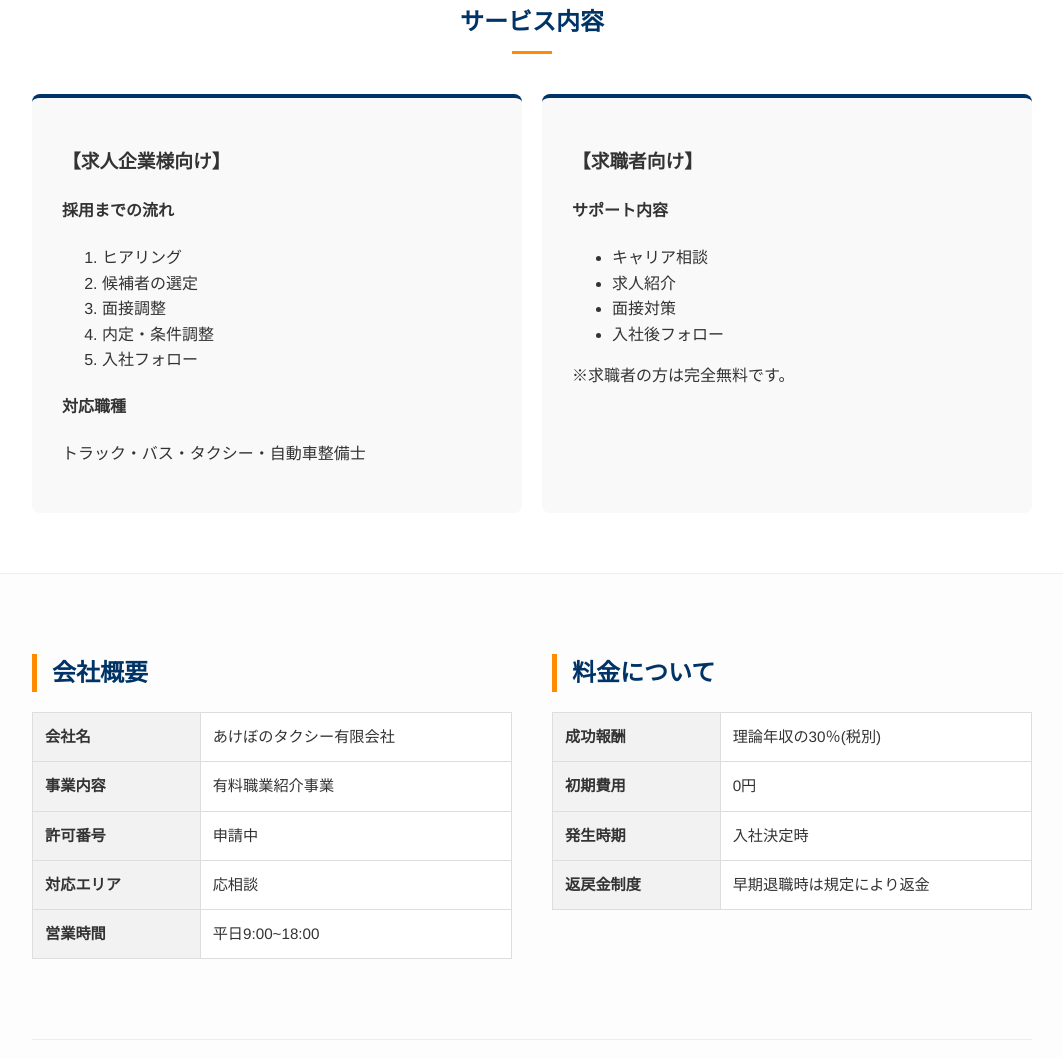
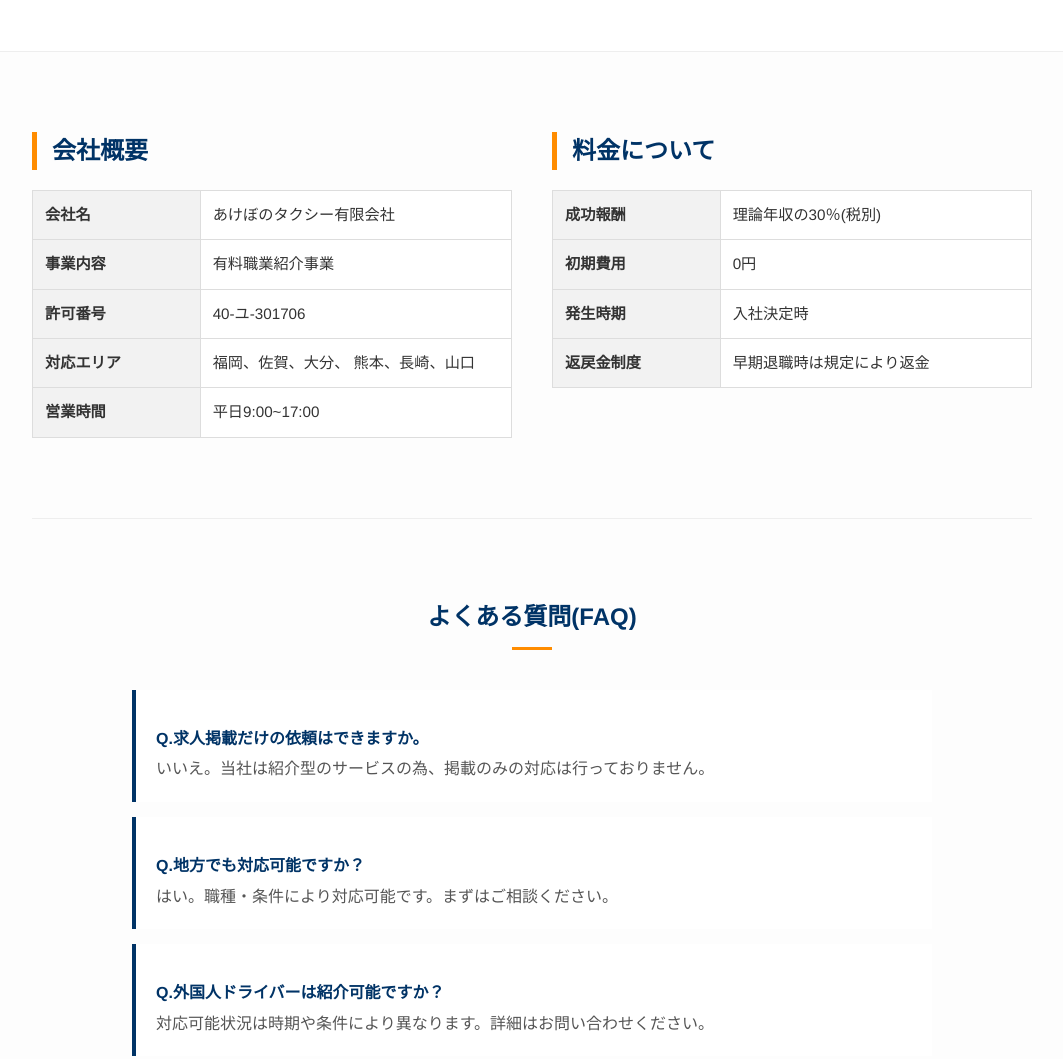
Before and after one commit to Kobachi58/kobachi.github.io, a plain HTML site: page index.html in a window 1280 px wide. Shown: the part 1655-2714 px from the top of the page, without its empty margins (108-1171 px from the left). Drawn offline with Linux system fonts and the light colour scheme.

Commit message:
Add files via upload

```diff
--- a/index.html
+++ b/index.html
@@ -23,7 +23,7 @@
     </header>
 
     <div class="top-visual-container">
-        <img src="IMG_9267.jpg" alt="メインビジュアル" class="main-img">
+        <img src="topImage.jpg" alt="メインビジュアル" class="main-img">
         <div class="overlay-wrapper floating-text">
             <div class="overlay-text">AKEBONO</div>
             <div class="overlay-subtext">Nexus</div>
@@ -119,15 +119,16 @@
                             </tr>
                             <tr>
                                 <th>許可番号</th>
-                                <td>申請中</td>
+                                <td>40-ユ-301706</td>
                             </tr>
                             <tr>
                                 <th>対応エリア</th>
-                                <td>応相談</td>
+                                <td>福岡、佐賀、大分、
+                                    熊本、長崎、山口</td>
                             </tr>
                             <tr>
                                 <th>営業時間</th>
-                                <td>平日9:00~18:00</td>
+                                <td>平日9:00~17:00</td>
                             </tr>
                         </table>
                     </div>
```
